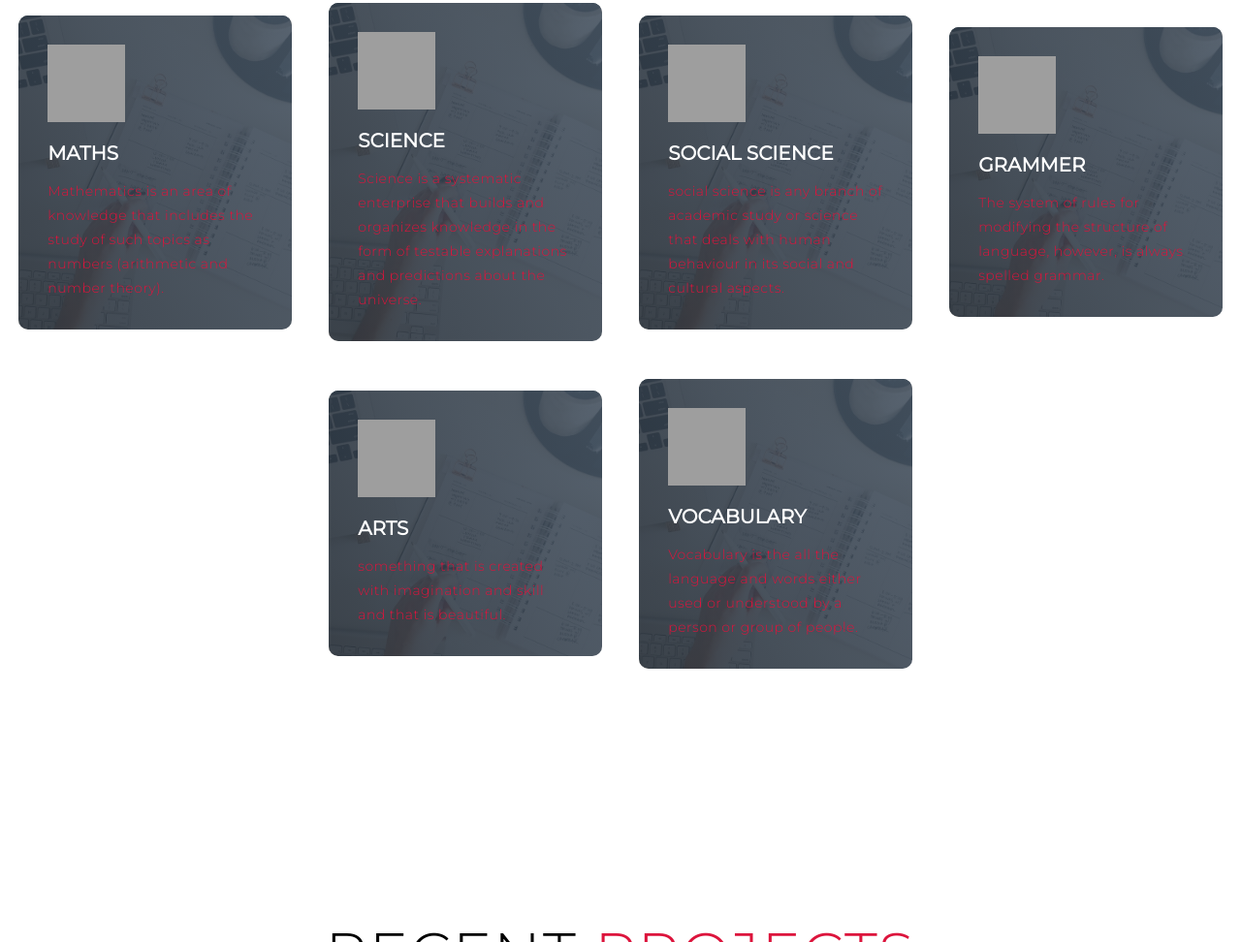
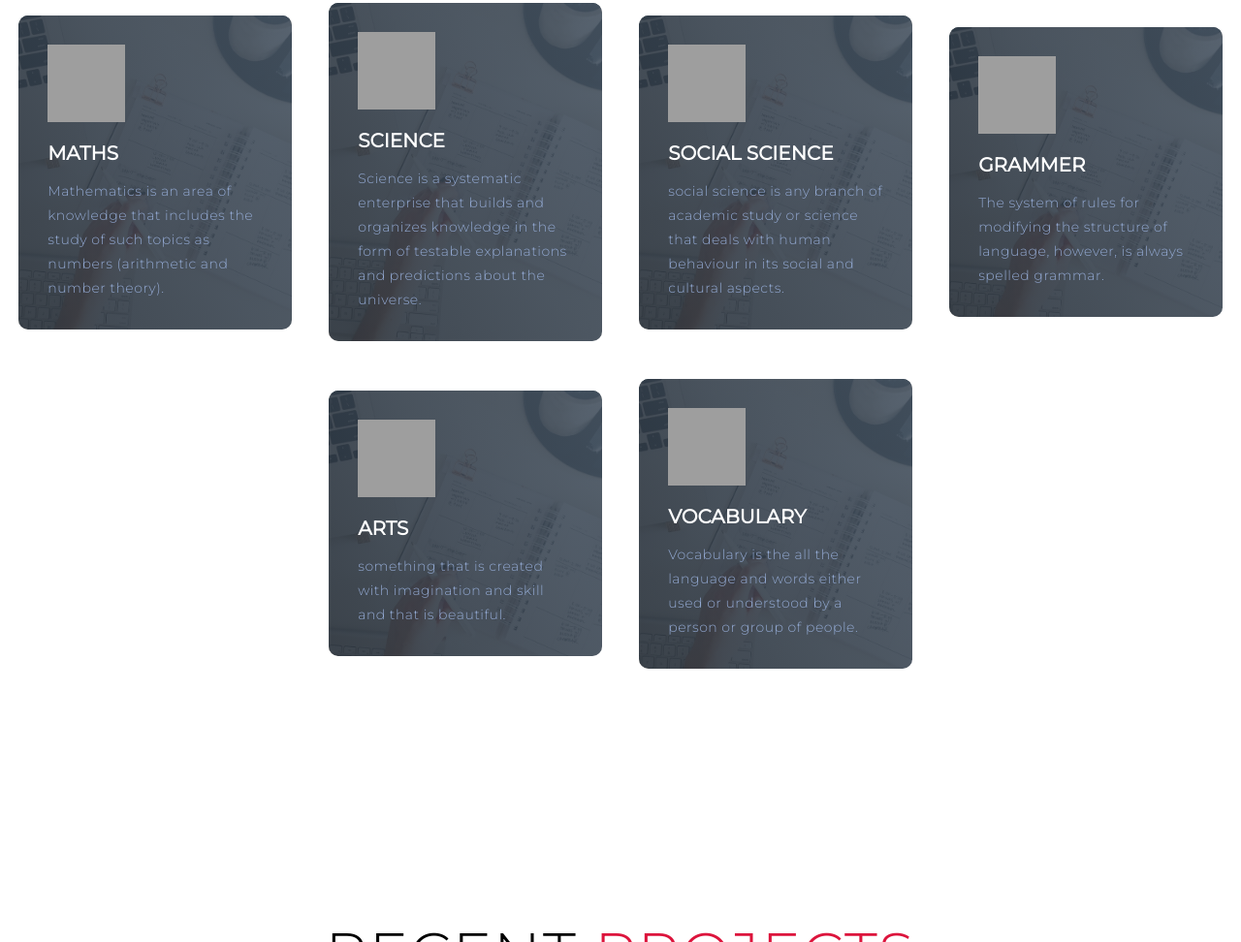
Before and after one commit to Nandhinimaran84/New-Design, a plain HTML site: page index.html in a window 1280 px wide. Shown: the part 1099-2071 px from the top of the page at 97% size. Drawn offline with Linux system fonts and the light colour scheme; grey boxes are pictures that could not be loaded; files whose address does not match are found by name.

Commit message:
Update style.css

```diff
--- a/style.css
+++ b/style.css
@@ -321,7 +321,7 @@ p {
 	text-transform: uppercase;
 }
 #services .service-item p {
-	color: crimson;
+	color: #92a8d1;
 	text-align: left;
 }
 /* End Services Section */
```
